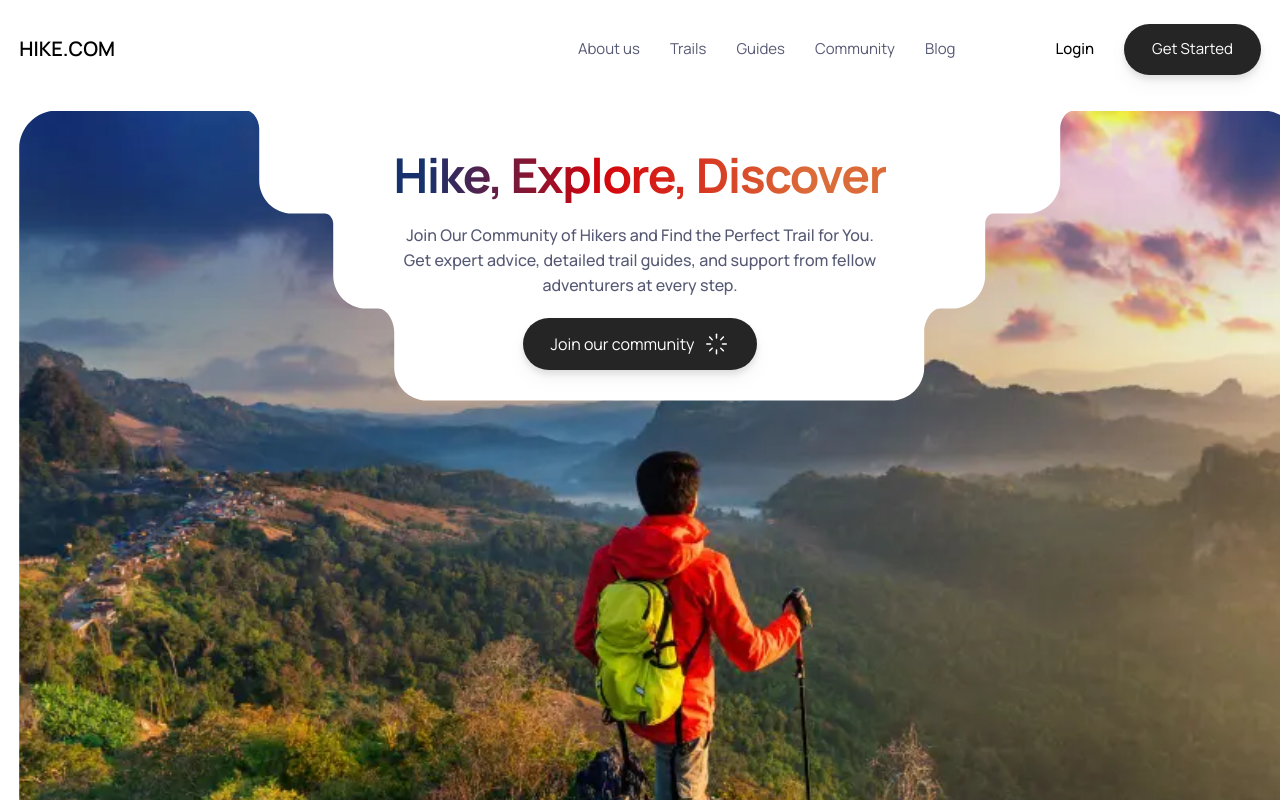
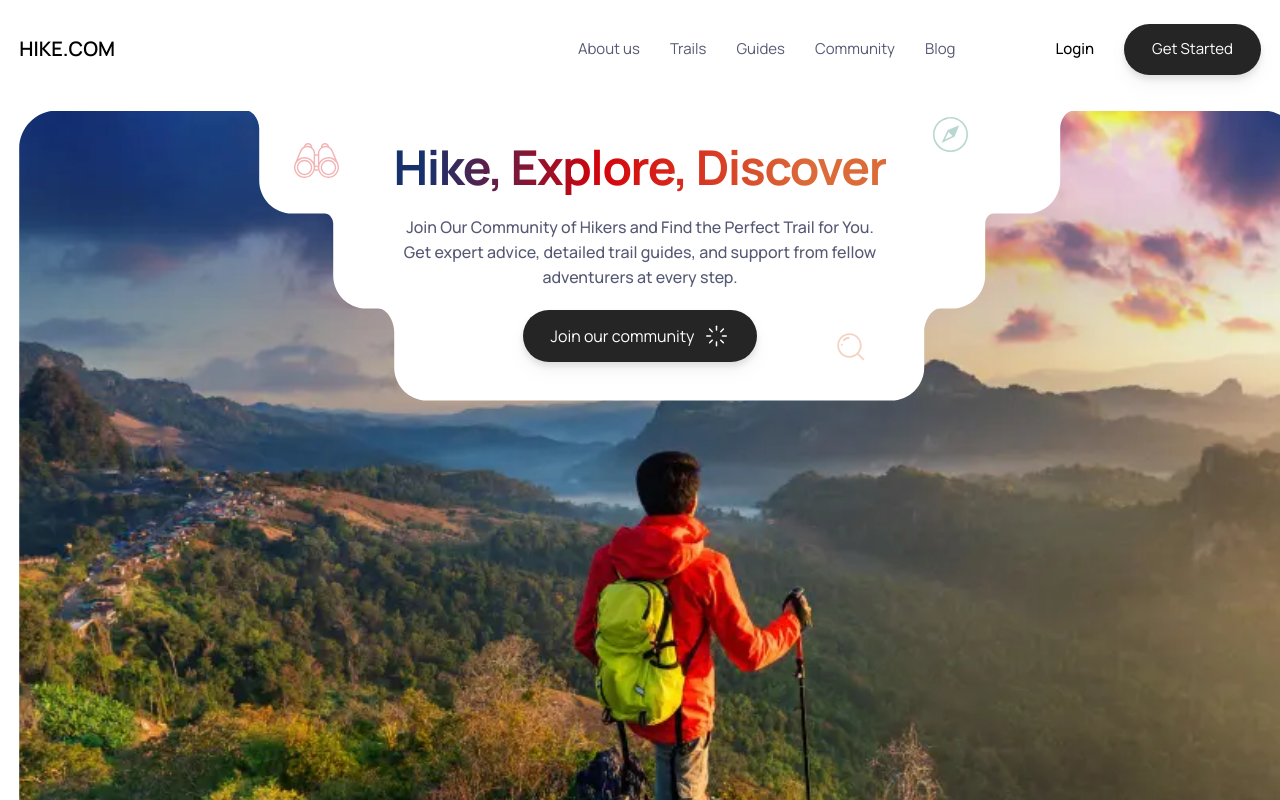
Before and after one commit to AJ1732/hike.com, a React (Vite) app: page / in a window 1280 px wide. Shown: the top 800 px of the page. Built offline with nearby package versions, Linux system fonts and the light colour scheme.

Commit message:
chore: update icons

```diff
--- a/src/components/layout/MainSection.tsx
+++ b/src/components/layout/MainSection.tsx
@@ -1,10 +1,10 @@
-import Button from "../ui/Button";
+import { useState, useEffect } from "react";
 import LoadingIcon from "../icons/LoadingIcon";
 import avatar1 from "../../assets/avatar1.png";
 import avatar2 from "../../assets/avatar2.png";
 import avatar3 from "../../assets/avatar3.png";
 import avatar4 from "../../assets/avatar4.png";
-import { useState, useEffect } from "react";
+import Button from "../ui/Button";
 
 const avatars = [
   {
@@ -40,18 +40,17 @@ const MainSection = () => {
     return () => window.removeEventListener("resize", handleResize);
   }, [windowDimensions]);
 
-  console.log(windowDimensions.width);
-
   return (
     <main className="relative size-full pb-16 pt-4">
       {/* MASK */}
       <div
-        style={{ width: windowDimensions.width}}
+        style={{ width: windowDimensions.width }}
         className="clipped-image absolute left-0 right-0"
       />
 
+      {/* CONTENT */}
       <section className="flex min-h-[855px] flex-col justify-between">
-        <div className="mx-auto mt-4 flex size-fit flex-col items-center justify-center gap-5 p-5">
+        <div className="relative mx-auto mt-2 flex size-fit flex-col items-center justify-center gap-5 p-5">
           <h1 className="from-blue via-red to-orange bg-gradient-to-r from-[6.37%] via-[41.91%] to-[84.33%] bg-clip-text text-5xl font-bold leading-[3.5rem] tracking-[-0.09rem] text-transparent">
             Hike, Explore, Discover
           </h1>
@@ -66,6 +65,11 @@ const MainSection = () => {
             <span>Join our community</span>
             <LoadingIcon />
           </Button>
+
+          {/* ICON */}
+          <img className="absolute -left-20 top-6" src="/svg/binoculars.svg" />
+          <img className="absolute -top-1 -right-16" src="/svg/compass.svg" />
+          <img className="absolute bottom-5 right-10" src="/svg/magnifying-glass.svg" />
         </div>
 
         <div className="w-full">
```
